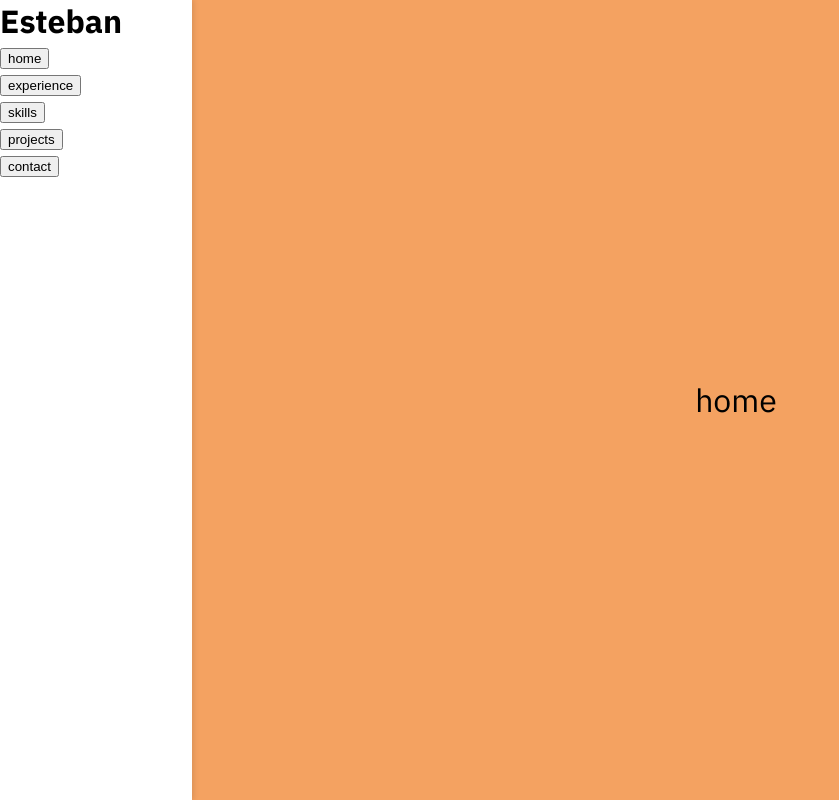
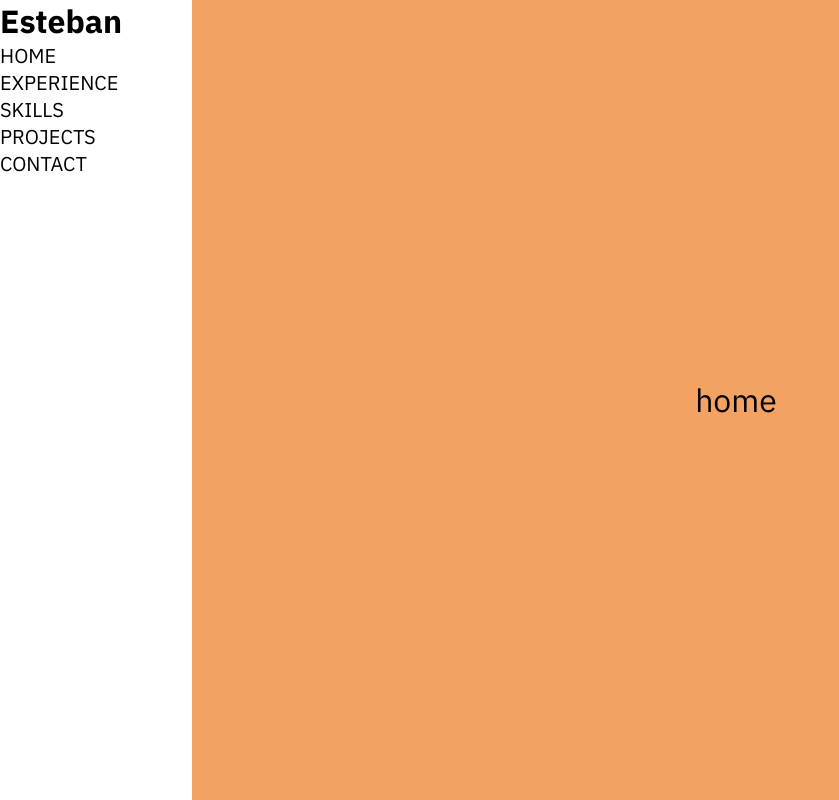
Before and after one commit to esteban-barrios/portafolio, a SvelteKit app: page / in a window 1280 px wide. Shown: the top 800 px of the page, without its empty margins (0-839 px from the left). Built offline with nearby package versions, Linux system fonts and the light colour scheme.

Commit message:
Divide Sections into components

```diff
--- a/src/lib/global.css
+++ b/src/lib/global.css
@@ -21,3 +21,11 @@ h1{
   font-weight: bold;
   margin:0;
 }
+
+section {
+  height: 100vh;
+  display: flex;
+  justify-content: center;
+  align-items: center;
+  font-size: 2rem;
+}
--- /dev/null
+++ b/src/lib/sections/Contact.svelte
@@ -0,0 +1,6 @@
+
+<section id="section-4" class="contact">contact</section>
+
+<style>
+  .contact { background: #8ecae6; }
+</style>
--- /dev/null
+++ b/src/lib/sections/Experience.svelte
@@ -0,0 +1,6 @@
+
+<section id="section-1" class="experience">experience</section>
+
+<style>
+  .experience { background: #e76f51; }
+</style>
--- /dev/null
+++ b/src/lib/sections/Home.svelte
@@ -0,0 +1,6 @@
+
+<section id="section-0" class="home">home</section>
+
+<style>
+  .home { background: #f4a261; }
+</style>
--- /dev/null
+++ b/src/lib/sections/Projects.svelte
@@ -0,0 +1,6 @@
+
+<section id="section-3" class="projects">projects</section>
+
+<style>
+  .projects { background: #264653; color: white;}
+</style>
--- /dev/null
+++ b/src/lib/sections/Skills.svelte
@@ -0,0 +1,6 @@
+
+<section id="section-2" class="skills">skills</section>
+
+<style>
+  .skills { background: #2a9d8f; }
+</style>
--- a/src/routes/+layout.svelte
+++ b/src/routes/+layout.svelte
@@ -1,22 +1,17 @@
 <script lang="ts">
   import "$lib/global.css";
-  import { innerWidth } from 'svelte/reactivity/window';
-  import { slide } from 'svelte/transition';
-  import {sections} from './shared';
+  import { innerWidth } from "svelte/reactivity/window";
+  import { slide } from "svelte/transition";
+
+  let sections = ["home", "experience", "skills", "projects", "contact"];
+  let isMobile = $state((innerWidth.current ?? 0) < 768);
+  let showSections = $state(false);
   let { children } = $props();
 
-
-  let isMobile = $state( (innerWidth.current?? 0) < 768 );
-  let showSections = $state(false);
-
   $effect(() => {
-    isMobile = (innerWidth.current?? 0) < 768;
-    showSections = !isMobile
+    isMobile = (innerWidth.current ?? 0) < 768;
+    showSections = !isMobile;
   });
-
-  function scrollToSection(id: string){
-    document.getElementById(id)?.scrollIntoView({behavior: "smooth"});
-  }
 </script>
 
 <div class="wrapper">
@@ -31,27 +26,27 @@
           <i class="fas fa-bars"></i>
         {/if}
       </label>
-        {#if showSections}
+    {:else}
+      <ul>
+        {#each sections as section, i}
+          <li class="link-button">
+            <a href="#section-{i}">{section}</a>
+          </li>
+        {/each}
+      </ul>
+    {/if}
+  </nav>
+  {#if showSections && isMobile}
     <ul class="mobile-menu">
-          {#each sections.list as section,i}
+      {#each sections as section, i}
         <div class="border-bottom" transition:slide|global>
           <li class="link-button">
-                <button onclick={() => scrollToSection(`section-${i}`)}>{section}</button>
+            <a href="#section-{i}">{section}</a>
           </li>
         </div>
       {/each}
     </ul>
   {/if}
-      {:else}
-      <ul>
-        {#each sections.list as section,i}
-          <li class="link-button">
-            <button onclick={() => scrollToSection(`section-${i}`)}>{section}</button>
-          </li>
-        {/each}
-      </ul>
-      {/if}
-  </nav>
   <main>
     {@render children()}
   </main>
@@ -60,35 +55,37 @@
 <style>
   .wrapper {
     height: 100dvh;
-    width: 100dvw;
+    width: 100%;
+    width: -webkit-fill-available;
     display: flex;
     flex-direction: row;
     flex-wrap: wrap;
     align-content: flex-start;
+    justify-content: center;
+    overflow-y: scroll;
   }
   nav {
     position: fixed;
     top: 0;
-    left: 0;
-    width: 100%;
-    height: max-content;
+    width: 90%;
+    height: 4rem;
     display: flex;
     justify-content: space-between;
     align-items: center;
     flex-wrap: wrap;
     text-align: left;
-    box-shadow: 2px 0 5px rgba(0, 0, 0, 0.1);
-    border-bottom: none;
   }
   main {
     width: 100%;
   }
 
-  .mobile-menu{
+  .mobile-menu {
     width: 100%;
+    position: fixed;
+    top: 4rem;
   }
   .border-bottom {
-    padding: 0.5em 0;
+    padding: 0.5rem 1rem;
     border-top: 1px solid #eee;
   }
   input[type="checkbox"] {
@@ -97,12 +94,19 @@
   .fas {
     font-size: 24px;
   }
-  .link-button{
+  .link-button {
     text-transform: uppercase;
     font-size: 20px;
   }
+  .active {
+    font-weight: bold;
+    color: red;
+  }
   @media (min-width: 768px) {
     nav {
+      position: fixed;
+      top: 0;
+      left: 0;
       width: 15%;
       height: 100dvh;
       flex-direction: column;
--- a/src/routes/+page.svelte
+++ b/src/routes/+page.svelte
@@ -1,23 +1,13 @@
 <script lang="ts">
-  import {sections} from "./shared"
+  import Home from "$lib/sections/Home.svelte";
+  import Experience from "$lib/sections/Experience.svelte";
+  import Skills from "$lib/sections/Skills.svelte";
+  import Projects from "$lib/sections/Projects.svelte";
+  import Contact from "$lib/sections/Contact.svelte";
 </script>
 
-{#each sections.list as section,i}
-  <section id="section-{i}" class="{section}">{section}</section>
-{/each}
-
-<style>
-
-  section {
-    height: 100vh;
-    display: flex;
-    justify-content: center;
-    align-items: center;
-    font-size: 2rem;
-  }
-  .home { background: #f4a261; }
-  .experience { background: #e76f51; }
-  .skills { background: #2a9d8f; }
-  .projects { background: #264653; color: white; }
-  .contact { background: #8ecae6; }
-</style>
+<Home/>
+<Experience/>
+<Skills/>
+<Projects/>
+<Contact/>
--- a/src/routes/shared.ts
+++ /dev/null
@@ -1,3 +0,0 @@
-export const sections = {
-	list: ["home", "experience", "skills", "projects", "contact"]
-};
```
Lines whose indentation alone changed are shown as unchanged.
